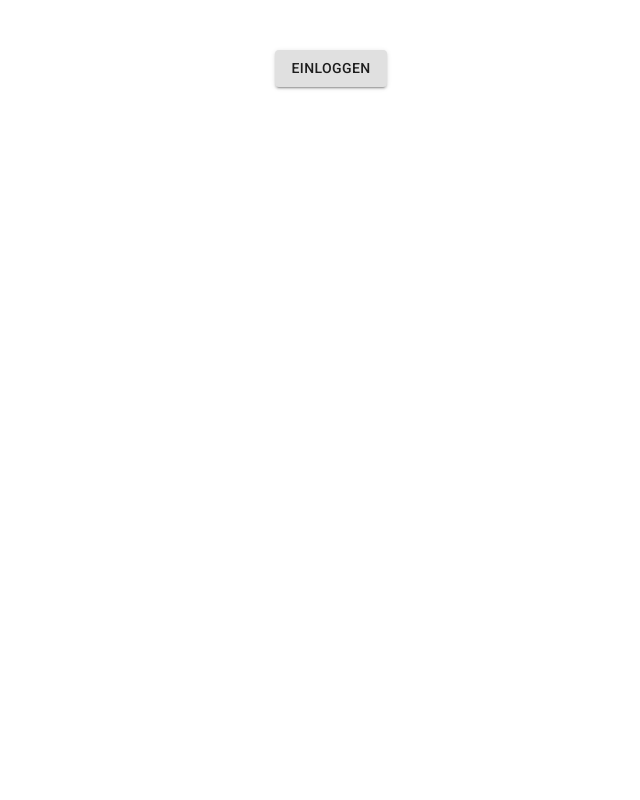
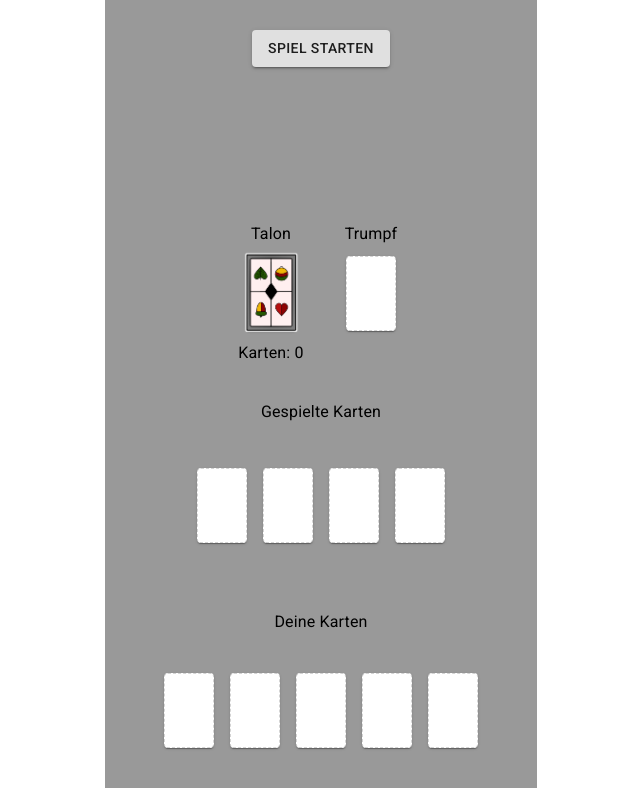
Before and after one commit to TrueTaco/Gaigel, a React (Create React App) app in the folder client/: page / in a window 1280 px wide. Shown: the whole page, without its empty margins (319-959 px from the left). Built offline with nearby package versions, Linux system fonts and the light colour scheme; no server answers.

Commit message:
Fix layout (with Grid)

```diff
--- a/client/src/GlobalStyle.ts
+++ b/client/src/GlobalStyle.ts
@@ -25,13 +25,15 @@ const GlobalStyle = createGlobalStyle`
    }
 
    /* This is here to make my eyes hurt less at night */
-   body{
+   body {
       /* background-color: #292929; */
+      display: flex;
+      justify-content: center;
    }
 
-   /* html {
-        font-size: 62.5%;
-   } */
+   html {
+        /* font-size: 62.5%; */
+   }
    `;
 
 export default GlobalStyle;
--- a/client/src/components/Gaigel/Control.tsx
+++ b/client/src/components/Gaigel/Control.tsx
@@ -4,6 +4,7 @@ import { Grid } from "@material-ui/core";
 
 const useStyles = makeStyles({
     root: {
+        marginTop: 30,
         justifyContent: "space-evenly",
     },
     beginGame: {},
--- a/client/src/components/Gaigel/Gaigel.tsx
+++ b/client/src/components/Gaigel/Gaigel.tsx
@@ -11,12 +11,19 @@ import TrumpCard from "./TrumpCard";
 import PlayedCards from "./PlayedCards";
 import YourCards from "./YourCards";
 import Control from "./Control";
+import { Box, Typography } from "@material-ui/core";
 
 // MARK: Styles
 const useStyles = makeStyles({
     root: {
-        margin: 10,
-        marginTop: 50,
+        // minHeight: "100vh",
+        // height: "100%",
+        height: "100vh",
+        backgroundColor: "#999",
+    },
+    item: {
+        display: "flex",
+        flex: 1,
     },
 });
 
@@ -32,7 +39,7 @@ const Gaigel: React.FC<Props> = () => {
     const classes = useStyles();
 
     // Boolean for deciding on whether to show the landing page or the game
-    const [loggedIn, setLoggedIn] = useState<boolean>(false);
+    const [loggedIn, setLoggedIn] = useState<boolean>(true);
 
     // Latest response from server (For debugging purposes)
     const [response, setResponse] = useState("");
@@ -54,7 +61,7 @@ const Gaigel: React.FC<Props> = () => {
 
     // The cards that the user currently has
     const [yourCards, setYourCards] = useState<CardProps[]>(
-        new Array(0).fill({ type: "", value: "" })
+        new Array(5).fill({ type: "", value: "" })
     );
 
     const login = () => {
@@ -143,22 +150,36 @@ const Gaigel: React.FC<Props> = () => {
     return (
         <Grid
             className={classes.root}
+            container
             justifyContent="center"
-            alignContent="space-around"
-            container
+            alignItems="center"
+            direction="column"
+            spacing={3}
         >
             {!loggedIn ? (
                 <LandingPage login={login} />
             ) : (
                 <>
-                    <Control beginGame={beginGame}></Control>
-
-                    <Grid justifyContent="center" alignItems="center" container>
-                        <Talon cardsLeft={talonCards.length} drawCard={drawCard} />
-                        <TrumpCard trumpCard={trumpCard} />
+                    <Grid className={classes.item} item>
+                        <Control beginGame={beginGame}></Control>
                     </Grid>
-                    <PlayedCards playedCards={playedCards} playerCount={playerCount} />
-                    <YourCards userCards={yourCards} playCard={playCard} />
+                    <Grid className={classes.item} item>
+                        <Grid
+                            justifyContent="center"
+                            alignItems="center"
+                            container
+                            style={{ marginTop: 10 }}
+                        >
+                            <Talon cardsLeft={talonCards.length} drawCard={drawCard} />
+                            <TrumpCard trumpCard={trumpCard} />
+                        </Grid>
+                    </Grid>
+                    <Grid className={classes.item} item>
+                        <PlayedCards playedCards={playedCards} playerCount={playerCount} />
+                    </Grid>
+                    <Grid className={classes.item} item>
+                        <YourCards userCards={yourCards} playCard={playCard} />
+                    </Grid>
                 </>
             )}
         </Grid>
--- a/client/src/components/Gaigel/LandingPage.tsx
+++ b/client/src/components/Gaigel/LandingPage.tsx
@@ -1,5 +1,8 @@
+import { useState } from "react";
 import { makeStyles } from "@material-ui/core/styles";
 import Button from "@material-ui/core/Button";
+import TextField from "@material-ui/core/TextField";
+import Grid from "@material-ui/core/Grid";
 
 const useStyles = makeStyles({
     root: {},
@@ -11,13 +14,51 @@ interface Props {
 
 const LandingPage: React.FC<Props> = ({ login }) => {
     const classes = useStyles();
+    const [username, setUsername] = useState<string>("");
+    const [lobbycode, setLobbycode] = useState<string>("");
+
+    const handleUsernameChange = (event: React.ChangeEvent<{ value: unknown }>) => {
+        setUsername(event.target.value as string);
+    };
+
+    const handleLobbycodeChange = (event: React.ChangeEvent<{ value: unknown }>) => {
+        setLobbycode(event.target.value as string);
+    };
 
     return (
-        <>
-            <Button variant="contained" onClick={login}>
-                Einloggen
-            </Button>
-        </>
+        <Grid
+            container
+            className={classes.root}
+            justifyContent="center"
+            alignItems="center"
+            alignContent="center"
+            direction="column"
+            spacing={3}
+        >
+            <Grid item>
+                <TextField
+                    required
+                    autoFocus
+                    variant="outlined"
+                    onChange={handleUsernameChange}
+                    inputProps={{ maxLength: 15 }}
+                />
+            </Grid>
+            <Grid item>
+                <TextField
+                    required
+                    autoFocus
+                    variant="outlined"
+                    onChange={handleLobbycodeChange}
+                    inputProps={{ maxLength: 15 }}
+                />
+            </Grid>
+            <Grid item>
+                <Button variant="contained" onClick={login}>
+                    Einloggen
+                </Button>
+            </Grid>
+        </Grid>
     );
 };
 
```
